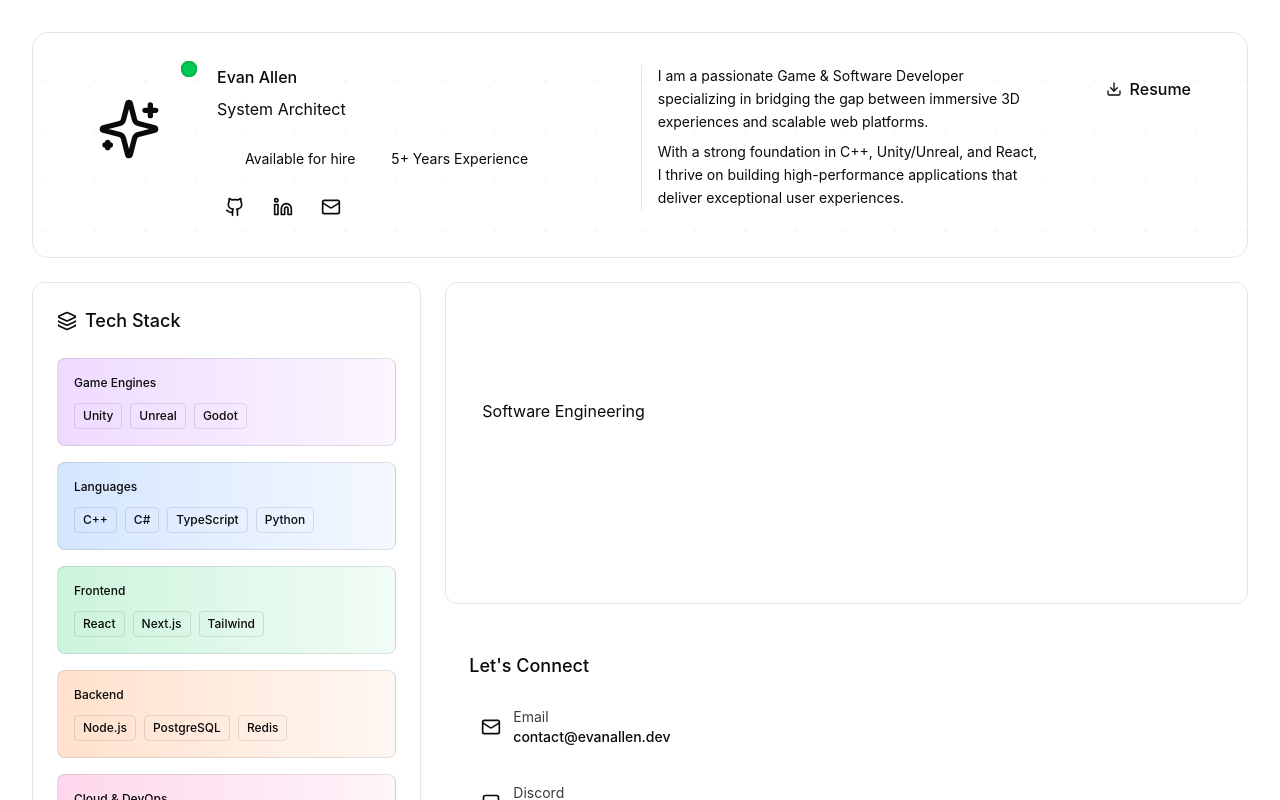
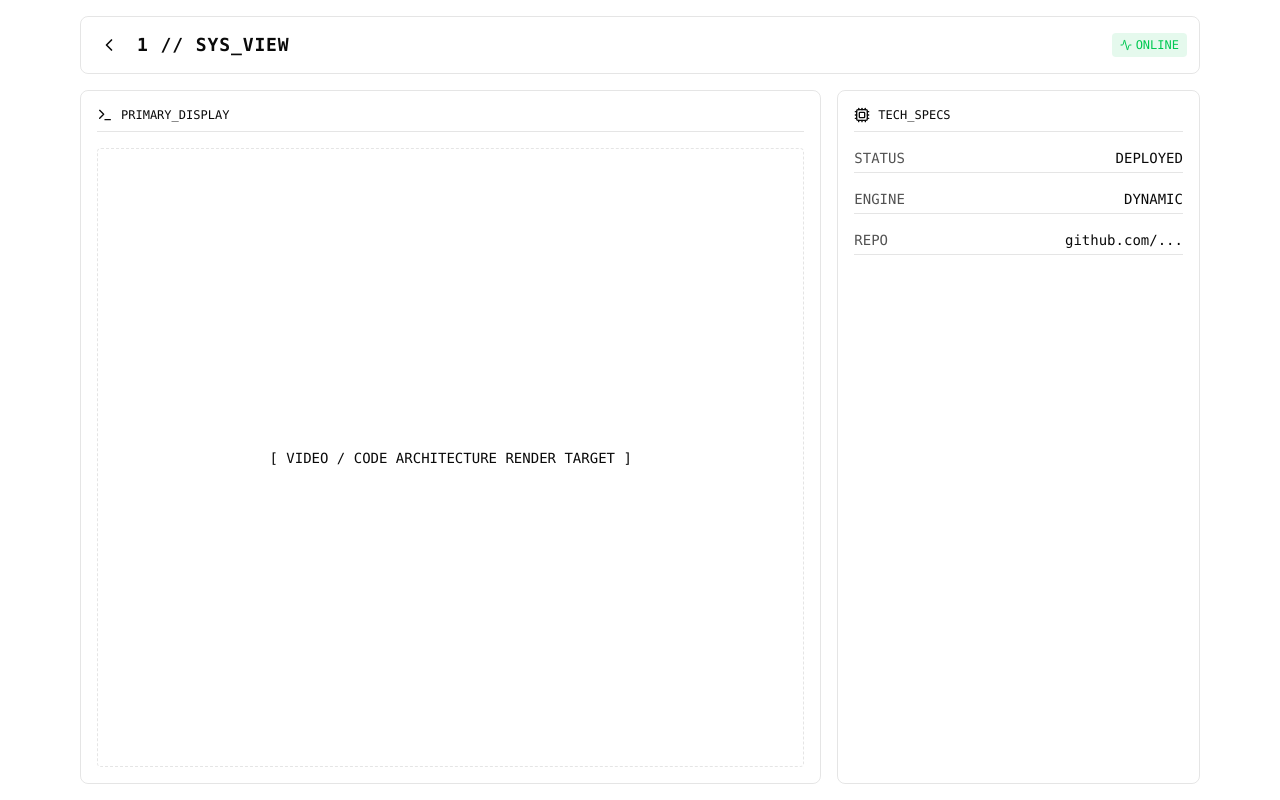
Before and after one commit to erallen24/Portfolio, a React (Vite) app: page /project/1 in a window 1280 px wide. Shown: the top 800 px of the page. Built offline with nearby package versions, Linux system fonts and the light colour scheme.

Commit message:
Clean commit with proper .gitignore

```diff
--- a/package.json
+++ b/package.json
@@ -36,8 +36,8 @@
     "@radix-ui/react-slot": "1.1.2",
     "@radix-ui/react-switch": "1.1.3",
     "@radix-ui/react-tabs": "1.1.3",
+    "@radix-ui/react-toggle": "1.1.2",
     "@radix-ui/react-toggle-group": "1.1.2",
-    "@radix-ui/react-toggle": "1.1.2",
     "@radix-ui/react-tooltip": "1.1.8",
     "canvas-confetti": "1.9.4",
     "class-variance-authority": "0.7.1",
@@ -57,6 +57,7 @@
     "react-resizable-panels": "2.1.7",
     "react-responsive-masonry": "2.7.1",
     "react-router": "7.13.0",
+    "react-router-dom": "^7.15.1",
     "react-slick": "0.31.0",
     "recharts": "2.15.2",
     "sonner": "2.0.3",
--- a/src/app/App.tsx
+++ b/src/app/App.tsx
@@ -1,5 +1,17 @@
+import { BrowserRouter, Routes, Route } from "react-router-dom";
 import { Dashboard } from "./components/Dashboard";
+import { ProjectDetail } from "./components/ProjectDetail"; // We'll create this next
 
 export default function App() {
-  return <Dashboard />;
+    return (
+        <BrowserRouter>
+            <Routes>
+                {/* Your main portfolio page */}
+                <Route path="/" element={<Dashboard />} />
+
+                {/* The dynamic project details page */}
+                <Route path="/project/:slug" element={<ProjectDetail />} />
+            </Routes>
+        </BrowserRouter>
+    );
 }
--- /dev/null
+++ b/src/app/components/ProjectDetail.tsx
@@ -0,0 +1,74 @@
+import { useParams, useNavigate } from "react-router-dom";
+import { motion } from "motion/react";
+import { ChevronLeft, Terminal, Cpu, Activity } from "lucide-react";
+
+export function ProjectDetail() {
+  const { slug } = useParams();
+  const navigate = useNavigate();
+
+  return (
+    <motion.div
+      initial={{ opacity: 0 }}
+      animate={{ opacity: 1 }}
+      className="min-h-screen bg-background text-foreground p-4 flex flex-col gap-4 max-w-6xl mx-auto"
+    >
+      {/* Control Header */}
+      <div className="flex items-center justify-between bg-card border border-border p-3 rounded-lg">
+        <div className="flex items-center gap-3">
+          <button
+            onClick={() => navigate(-1)}
+            className="p-1.5 bg-muted hover:bg-accent rounded-md transition-colors cursor-pointer"
+          >
+            <ChevronLeft className="w-5 h-5" />
+          </button>
+          <h1 className="text-lg font-mono font-bold m-0 uppercase tracking-wider">{slug} // SYS_VIEW</h1>
+        </div>
+        <div className="flex gap-2">
+          <span className="flex items-center gap-1 text-xs font-mono bg-green-500/10 text-green-500 px-2 py-1 rounded">
+            <Activity className="w-3 h-3" /> ONLINE
+          </span>
+        </div>
+      </div>
+
+      {/* Structured Grid Layout */}
+      <div className="grid grid-cols-1 lg:grid-cols-3 gap-4 flex-1">
+
+        {/* Main Viewport */}
+        <div className="lg:col-span-2 bg-card border border-border rounded-lg p-4 flex flex-col gap-2 min-h-[500px]">
+          <div className="flex items-center gap-2 text-muted-foreground border-b border-border pb-2 mb-2">
+             <Terminal className="w-4 h-4" />
+             <span className="text-xs font-mono uppercase">Primary_Display</span>
+          </div>
+          <div className="flex-1 bg-muted/30 border border-dashed border-border rounded flex items-center justify-center font-mono text-sm text-muted-foreground">
+             [ VIDEO / CODE ARCHITECTURE RENDER TARGET ]
+          </div>
+        </div>
+
+        {/* Side Telemetry / Details */}
+        <div className="flex flex-col gap-4">
+          <div className="bg-card border border-border rounded-lg p-4 flex-1">
+             <div className="flex items-center gap-2 text-muted-foreground border-b border-border pb-2 mb-4">
+               <Cpu className="w-4 h-4" />
+               <span className="text-xs font-mono uppercase">Tech_Specs</span>
+            </div>
+            <div className="font-mono text-sm space-y-4">
+              <div className="flex justify-between border-b border-border/50 pb-1">
+                <span className="opacity-70">STATUS</span>
+                <span className="text-primary">DEPLOYED</span>
+              </div>
+              <div className="flex justify-between border-b border-border/50 pb-1">
+                <span className="opacity-70">ENGINE</span>
+                <span className="text-primary">DYNAMIC</span>
+              </div>
+              <div className="flex justify-between border-b border-border/50 pb-1">
+                <span className="opacity-70">REPO</span>
+                <span className="text-primary hover:underline cursor-pointer">github.com/...</span>
+              </div>
+            </div>
+          </div>
+        </div>
+
+      </div>
+    </motion.div>
+  );
+}
--- a/src/app/components/dashboard/ProjectShowcase.tsx
+++ b/src/app/components/dashboard/ProjectShowcase.tsx
@@ -1,31 +1,35 @@
 import { motion, AnimatePresence } from "motion/react";
 import { ChevronLeft, ChevronRight, ExternalLink, Play } from "lucide-react";
 import { useState, useEffect } from "react";
+import { useNavigate } from "react-router-dom";
 import { ImageWithFallback } from "../figma/ImageWithFallback";
 
 const projects = [
     {
-    title: "Add-Venture",
+        title: "Quantum Odyssey VR",
+        slug: "quantum-odyssey",
         type: "Game Development",
-    description: "2.5D Remake of the 1981 arcade classic Venture.",
+        description: "Award-winning VR experience with 500K+ players",
         image: "https://images.unsplash.com/photo-1486572788966-cfd3df1f5b42?crop=entropy&cs=tinysrgb&fit=max&fm=jpg&w=1080",
-    tech: ["Vulkan", "Gateware", "ENTT", "C++"],
+        tech: ["Unreal Engine", "C++", "VR"],
         metrics: { users: "500K+", rating: "4.8/5" }
     },
     {
-    title: "The Bridge",
+        title: "CloudScale Platform",
+        slug: "cloudscale",
         type: "Software Engineering",
-    description: "Integrated life managment console.",
+        description: "Microservices platform serving 2M+ requests/day",
         image: "https://images.unsplash.com/photo-1730130054404-c2bd8e7038c2?crop=entropy&cs=tinysrgb&fit=max&fm=jpg&w=1080",
-    tech: ["Python", "Plaid API", "Google Cloud Console"],
+        tech: ["React", "Node.js", "AWS"],
         metrics: { scale: "2M/day", uptime: "99.9%" }
     },
     {
-    title: "Project C.A.D.E.",
+        title: "NeonRace Multiplayer",
+        slug: "neonrace",
         type: "Game Development",
-    description: "First person shooter game created in Unity",
+        description: "Real-time racing with 32 concurrent players",
         image: "https://images.unsplash.com/photo-1669023414162-8b0573b9c6b2?crop=entropy&cs=tinysrgb&fit=max&fm=jpg&w=1080",
-    tech: ["Unity", "C#"],
+        tech: ["Unity", "Netcode", "C#"],
         metrics: { players: "32P", latency: "<50ms" }
     },
 ];
@@ -33,6 +37,7 @@ const projects = [
 export function ProjectShowcase() {
     const [current, setCurrent] = useState(0);
     const [direction, setDirection] = useState(0);
+    const navigate = useNavigate();
 
     useEffect(() => {
         const timer = setInterval(() => {
@@ -81,7 +86,7 @@ export function ProjectShowcase() {
                 </AnimatePresence>
 
                 {/* Project Info Overlay */}
-        <div className="absolute inset-0 p-6 flex flex-col justify-end">
+                <div className="absolute inset-0 p-6 flex flex-col justify-end pointer-events-none">
                     <motion.div
                         key={`info-${current}`}
                         initial={{ opacity: 0, y: 20 }}
@@ -94,7 +99,7 @@ export function ProjectShowcase() {
                         <h2 className="text-white mb-2">{project.title}</h2>
                         <p className="text-white/80 mb-4">{project.description}</p>
 
-            <div className="flex flex-wrap gap-2 mb-4">
+                        <div className="flex flex-wrap gap-2 mb-4 pointer-events-auto">
                             {project.tech.map((tech) => (
                                 <span
                                     key={tech}
@@ -105,7 +110,7 @@ export function ProjectShowcase() {
                             ))}
                         </div>
 
-            <div className="flex items-center gap-4 text-white">
+                        <div className="flex items-center gap-4 text-white pointer-events-auto">
                             {Object.entries(project.metrics).map(([key, value]) => (
                                 <div key={key} className="flex items-center gap-2">
                                     <span className="text-sm opacity-80">{key}:</span>
@@ -122,7 +127,7 @@ export function ProjectShowcase() {
                         whileHover={{ scale: 1.1 }}
                         whileTap={{ scale: 0.9 }}
                         onClick={prev}
-            className="p-2 bg-white/20 backdrop-blur-sm rounded-full text-white hover:bg-white/30 transition-colors"
+                        className="p-2 bg-white/20 backdrop-blur-sm rounded-full text-white hover:bg-white/30 transition-colors z-10"
                     >
                         <ChevronLeft className="w-6 h-6" />
                     </motion.button>
@@ -130,7 +135,7 @@ export function ProjectShowcase() {
                         whileHover={{ scale: 1.1 }}
                         whileTap={{ scale: 0.9 }}
                         onClick={next}
-            className="p-2 bg-white/20 backdrop-blur-sm rounded-full text-white hover:bg-white/30 transition-colors"
+                        className="p-2 bg-white/20 backdrop-blur-sm rounded-full text-white hover:bg-white/30 transition-colors z-10"
                     >
                         <ChevronRight className="w-6 h-6" />
                     </motion.button>
@@ -138,9 +143,10 @@ export function ProjectShowcase() {
 
                 {/* View Button */}
                 <motion.button
+                    onClick={() => navigate(`/project/${project.slug}`)}
                     whileHover={{ scale: 1.05 }}
                     whileTap={{ scale: 0.95 }}
-          className="absolute top-4 right-4 px-4 py-2 bg-white/20 backdrop-blur-sm rounded-lg text-white flex items-center gap-2 hover:bg-white/30 transition-colors"
+                    className="absolute top-4 right-4 px-4 py-2 bg-white/20 backdrop-blur-sm rounded-lg text-white flex items-center gap-2 hover:bg-white/30 transition-colors cursor-pointer z-10"
                 >
                     <Play className="w-4 h-4" />
                     View Project
@@ -148,7 +154,7 @@ export function ProjectShowcase() {
             </div>
 
             {/* Dots */}
-      <div className="absolute bottom-4 left-1/2 -translate-x-1/2 flex gap-2">
+            <div className="absolute bottom-4 left-1/2 -translate-x-1/2 flex gap-2 z-10">
                 {projects.map((_, index) => (
                     <button
                         key={index}
@@ -156,8 +162,7 @@ export function ProjectShowcase() {
                             setDirection(index > current ? 1 : -1);
                             setCurrent(index);
                         }}
-            className={`w-2 h-2 rounded-full transition-all ${
-              index === current ? "bg-white w-8" : "bg-white/50"
+                        className={`w-2 h-2 rounded-full transition-all ${index === current ? "bg-white w-8" : "bg-white/50"
                             }`}
                     />
                 ))}
```
Also changed, not shown: 2 other files (tests, documents, lock files or other folders). Lines whose indentation alone changed are shown as unchanged.
